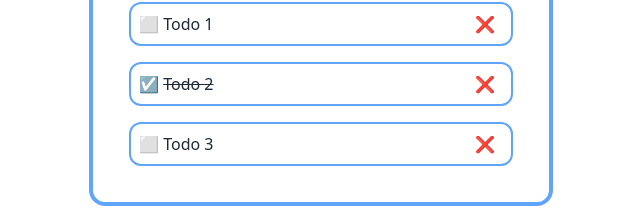
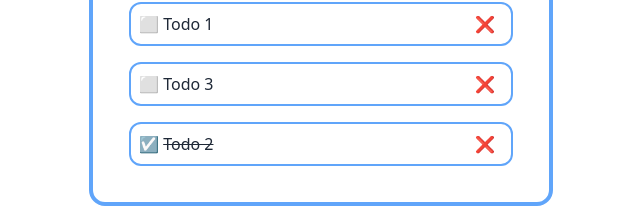
Before and after one commit to drchmsyh/DTS-React-TodoApp, a React (Vite) app: page / in a window 1280 px wide. Shown: the part 388-604 px from the top of the page, without its empty margins (319-959 px from the left). Built offline with nearby package versions, Linux system fonts and the light colour scheme.

Commit message:
feat: todos sorting + localStorage

```diff
--- a/src/App.jsx
+++ b/src/App.jsx
@@ -5,12 +5,13 @@ import {
   deleteTodo,
   getTodos,
   addTodo,
+  sortTodos,
 } from "./database/todos";
 import TodoList from "./components/TodoList";
 import TodoForm from "./components/TodoForm";
 
 const App = () => {
-  const [todos, setTodos] = useState(getTodos());
+  const [todos, setTodos] = useState(sortTodos());
 
   const handleStatus = (id) => {
     setTodos(changeTodoStatus(id));
--- a/src/database/todos.js
+++ b/src/database/todos.js
@@ -1,3 +1,4 @@
+/* eslint-disable */
 let todos = [
   {
     id: 1,
@@ -17,35 +18,56 @@ let todos = [
 ];
 
 const getTodos = () => {
+  if (!localStorage.getItem("todos")) {
+    localStorage.setItem("todos", JSON.stringify(todos));
+  } else {
+    todos = JSON.parse(localStorage.getItem("todos"));
+  }
+
   return todos;
 };
 
+const setTodos = (todos) => {
+  localStorage.setItem("todos", JSON.stringify(todos));
+};
+
+const sortTodos = () => {
+  return getTodos().sort((a, b) =>
+    a.completed === b.completed ? 0 : a.completed ? 1 : -1
+  );
+};
+
 const changeTodoStatus = (id) => {
-  return todos.map((todo) => {
+  setTodos(
+    todos.map((todo) => {
       if (todo.id === id) {
         todo.completed = !todo.completed;
       }
 
       return todo;
-  });
+    })
+  );
+  return sortTodos();
 };
 
 const deleteTodo = (id) => {
-  todos = todos.filter((todo) => todo.id !== id);
+  setTodos(getTodos().filter((todo) => todo.id !== id));
 
-  return todos;
+  return sortTodos();
 };
 
 const addTodo = (title) => {
-  todos = todos.concat([
+  setTodos(
+    todos.concat([
       {
         id: todos.length > 0 ? todos[todos.length - 1].id + 1 : 1,
         title,
         completed: false,
       },
-  ]);
+    ])
+  );
 
-  return todos;
+  return sortTodos();
 };
 
-export { getTodos, changeTodoStatus, deleteTodo, addTodo };
+export { getTodos, changeTodoStatus, deleteTodo, addTodo, sortTodos };
```
Lines whose indentation alone changed are shown as unchanged.
